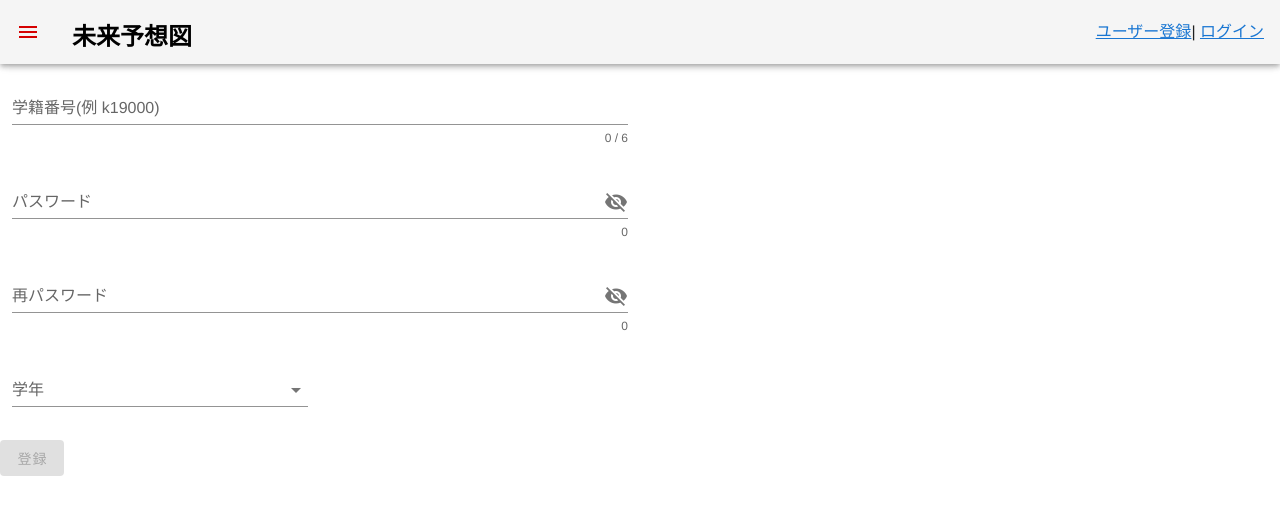
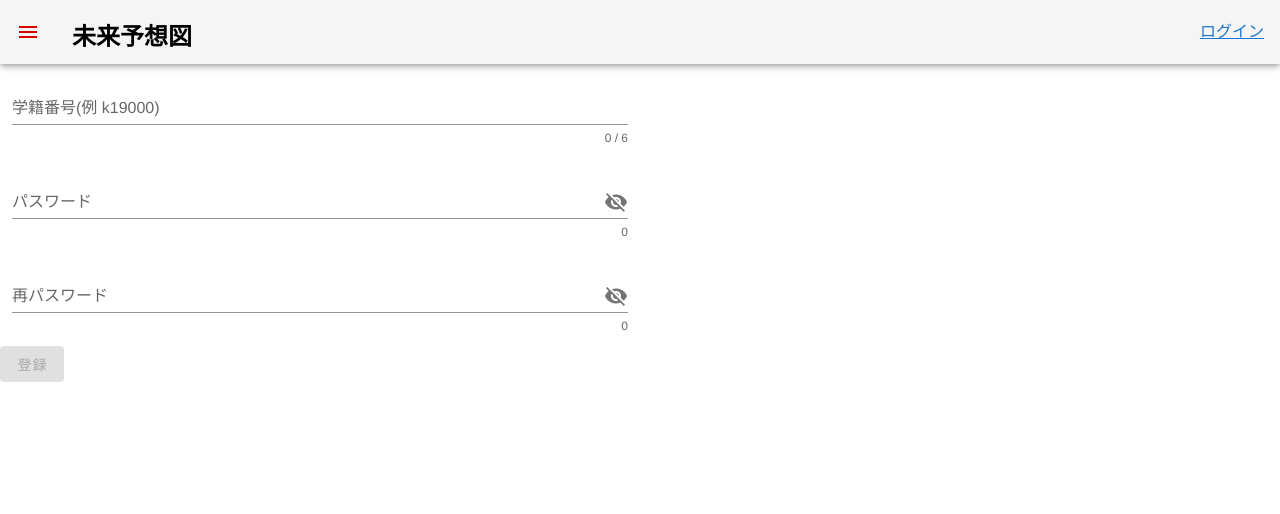
Before and after one commit to SystemEngineeringTeam/koukaten2019_front_vuetify, a Vue app: page /Initial_Registration in a window 1280 px wide. Shown: the top 514 px of the page. Built offline with nearby package versions, Linux system fonts and the light colour scheme.

Commit message:
ハンバーガメニューにログインとユーザー登録を追加した

```diff
--- a/src/App.vue
+++ b/src/App.vue
@@ -43,7 +43,6 @@
         >
       </div>
       <div v-else>
-        <router-link to="/initial_Registration">ユーザー登録</router-link>|
         <router-link to="/login">ログイン</router-link>
       </div>
       <!-- <v-btn>
@@ -75,9 +74,10 @@ export default {
       drawer: null,
       items: [
         { title: 'ホーム', link: '/' },
-        { title: '時間割エディタ', link: '/ClassSchedule' }
+        { title: '時間割エディタ', link: '/ClassSchedule' },
         //{ title: "ユーザー情報変更", link: "/Config" },
-        //{ title: "ユーザー登録", link: "/initial_Registration" }
+        { title: "ユーザー登録", link: "/Initial_Registration" },
+        { title: "ログイン", link: "/Login" }
       ],
       login: true //true:ログイン済み false:未ログイン
     };
--- a/src/pages/Initial_Registration.vue
+++ b/src/pages/Initial_Registration.vue
@@ -38,7 +38,7 @@
           ></v-text-field>
         </v-col>
       </v-row>
-      <v-row>
+      <!--<v-row>
         <v-col cols="3">
           <v-select
             v-model="grade"
@@ -48,7 +48,7 @@
             label="学年"
           ></v-select>
         </v-col>
-      </v-row>
+      </v-row>-->
       <v-row>
         <v-btn :disabled="!valid" color="success" @click="signup">登録 </v-btn>
         <div v-if="Screen_transition($store.state.user.logined)"></div>
```
